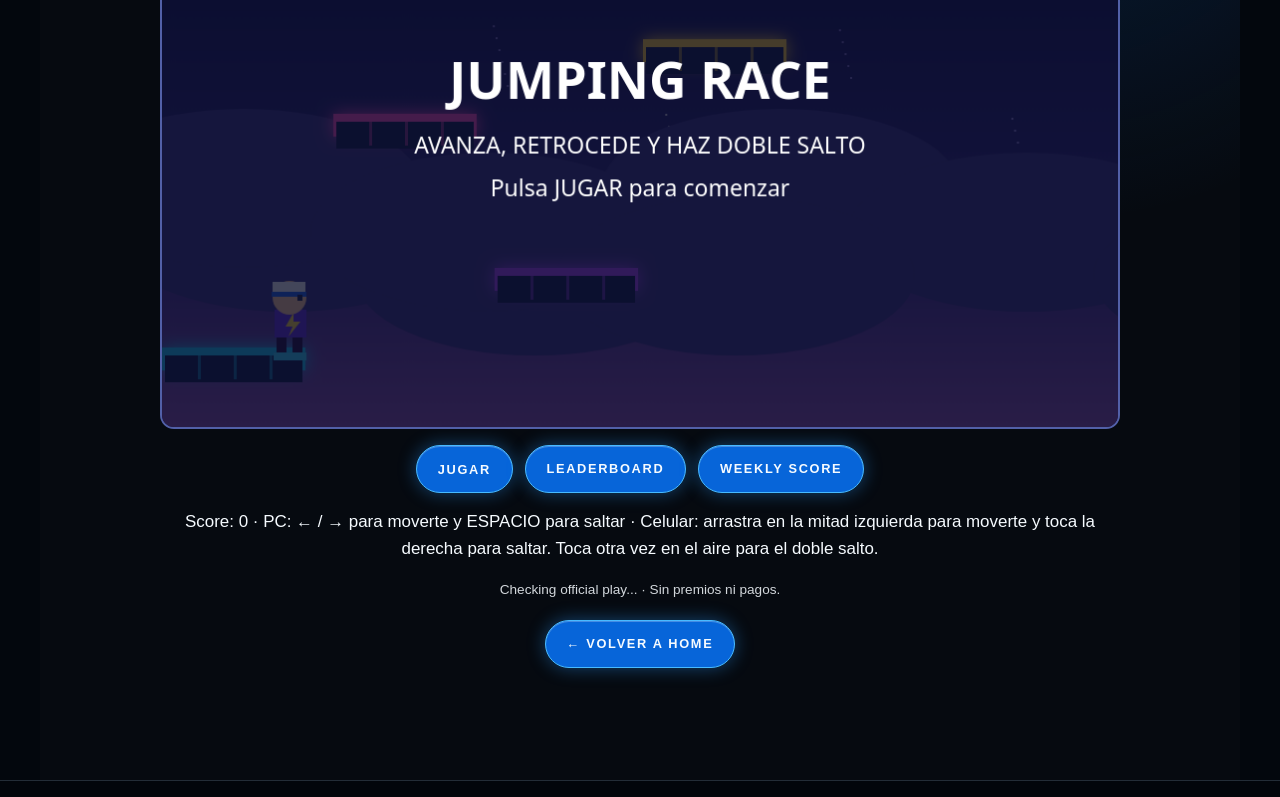
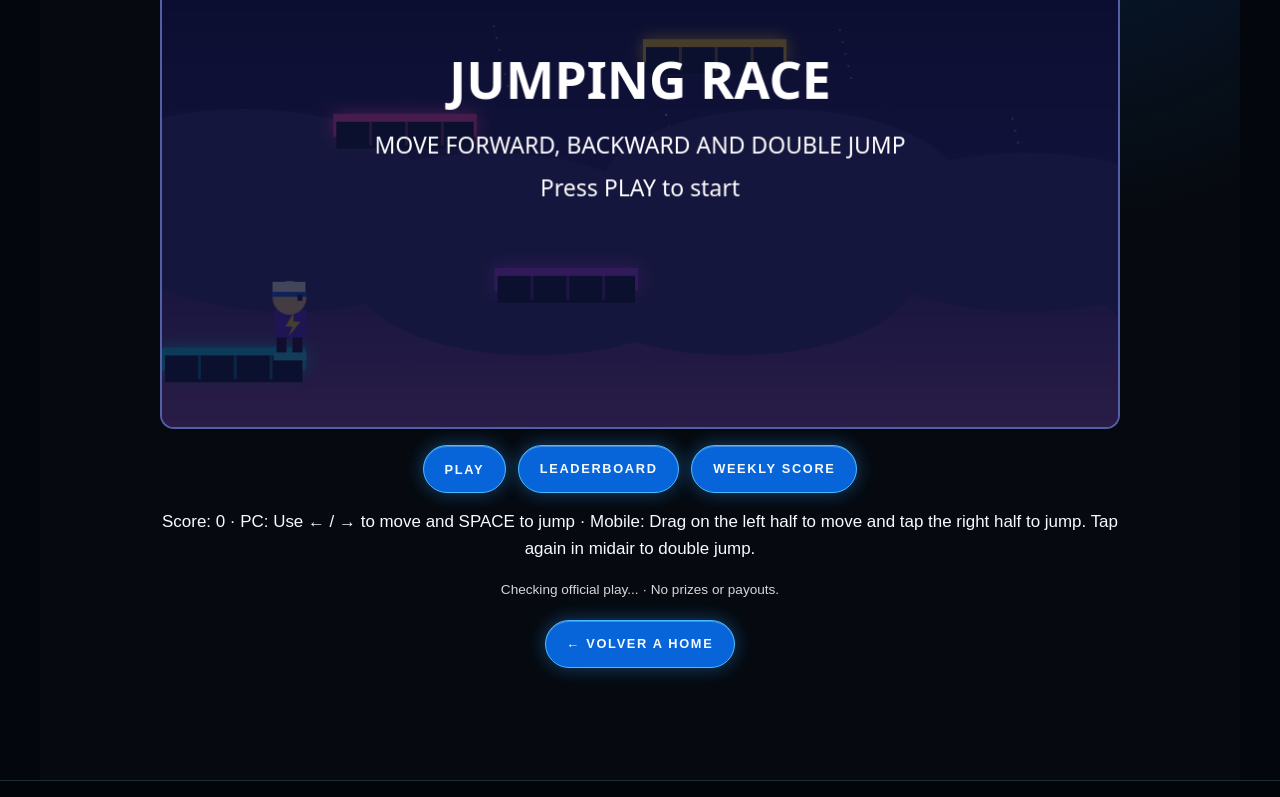
Before and after one commit to dkny-ops/race2win.app, a Next.js app: page /games/jumping-race in a window 1280 px wide. Shown: the part 570-1367 px from the top of the page. Built offline with nearby package versions, Linux system fonts and the light colour scheme; no server answers.

Commit message:
Use English throughout Jumping Race game UI and controls

```diff
--- a/components/game/jumping-race-game.tsx
+++ b/components/game/jumping-race-game.tsx
@@ -52,8 +52,8 @@ function draw(ctx:CanvasRenderingContext2D,s:JumpingRaceState){
  ctx.restore();
  ctx.fillStyle="#fff";ctx.font="bold 24px system-ui";ctx.fillText("JUMPING RACE",24,40);
  ctx.font="bold 20px system-ui";ctx.fillText("SCORE "+s.score,24,73);ctx.fillText("SPEED "+Math.round(s.speed),W-170,40);
- ctx.font="16px system-ui";ctx.fillText("DOBLE SALTO: "+(2-s.player.jumps),W-188,72);
- if(!s.started||s.over){ctx.fillStyle="rgba(7,10,35,.75)";ctx.fillRect(0,0,W,H);ctx.textAlign="center";ctx.fillStyle="#fff";ctx.font="bold 52px system-ui";ctx.fillText(s.over?"GAME OVER":"JUMPING RACE",W/2,210);ctx.font="23px system-ui";ctx.fillText(s.over?"SCORE: "+s.score:"AVANZA, RETROCEDE Y HAZ DOBLE SALTO",W/2,265);ctx.fillText(s.over?"Pulsa REINICIAR":"Pulsa JUGAR para comenzar",W/2,308);ctx.textAlign="start"}
+ ctx.font="16px system-ui";ctx.fillText("DOUBLE JUMP: "+(2-s.player.jumps),W-188,72);
+ if(!s.started||s.over){ctx.fillStyle="rgba(7,10,35,.75)";ctx.fillRect(0,0,W,H);ctx.textAlign="center";ctx.fillStyle="#fff";ctx.font="bold 52px system-ui";ctx.fillText(s.over?"GAME OVER":"JUMPING RACE",W/2,210);ctx.font="23px system-ui";ctx.fillText(s.over?"SCORE: "+s.score:"MOVE FORWARD, BACKWARD AND DOUBLE JUMP",W/2,265);ctx.fillText(s.over?"Press PLAY AGAIN":"Press PLAY to start",W/2,308);ctx.textAlign="start"}
 }
 export function JumpingRaceGame() {
   const canvas = useRef<HTMLCanvasElement>(null);
@@ -243,12 +243,12 @@ export function JumpingRaceGame() {
   const playing = status === "playing";
   return (
     <section onPointerDown={startGesture} onPointerMove={moveGesture} onPointerUp={endGesture} onPointerCancel={endGesture} onLostPointerCapture={endGesture} style={playing ? { position: "fixed", inset: 0, zIndex: 2147483000, background: "#090d2d", display: "flex", flexDirection: "column", alignItems: "center", width: "100vw", height: "100dvh", overflow: "hidden", touchAction: "none" } : { maxWidth: 960, margin: "0 auto", textAlign: "center" }}>
-      <canvas ref={canvas} width={W} height={H} aria-label="Jumping Race: usa izquierda, derecha y salto" style={playing ? { width: "100%", flex: "1 1 0", minHeight: 0, objectFit: "contain", display: "block" } : { width: "100%", height: "auto", display: "block", border: "2px solid #5260a8", borderRadius: 14, background: "#151943" }} />
+      <canvas ref={canvas} width={W} height={H} aria-label="Jumping Race: move left, right and jump" style={playing ? { width: "100%", flex: "1 1 0", minHeight: 0, objectFit: "contain", display: "block" } : { width: "100%", height: "auto", display: "block", border: "2px solid #5260a8", borderRadius: 14, background: "#151943" }} />
       {playing ? null : (
         <>
-          <div style={{ margin: "1rem 0", display: "flex", justifyContent: "center", gap: ".75rem", flexWrap: "wrap" }}><button type="button" className="button button--primary" onClick={() => void start()} disabled={starting}>{starting ? "CONECTANDO..." : status === "over" ? "REINICIAR" : "JUGAR"}</button><Link className="button button--secondary" href="/games/jumping-race/scores#leaderboard">LEADERBOARD</Link><Link className="button button--secondary" href="/games/jumping-race/scores#weekly">WEEKLY SCORE</Link></div>
-          <p>Score: {score} · PC: ← / → para moverte y ESPACIO para saltar · Celular: arrastra en la mitad izquierda para moverte y toca la derecha para saltar. Toca otra vez en el aire para el doble salto.</p>
-          <p style={{ opacity: .85, fontSize: ".85rem" }} role="status">{officialNotice} · Sin premios ni pagos.</p>
+          <div style={{ margin: "1rem 0", display: "flex", justifyContent: "center", gap: ".75rem", flexWrap: "wrap" }}><button type="button" className="button button--primary" onClick={() => void start()} disabled={starting}>{starting ? "CONNECTING..." : status === "over" ? "PLAY AGAIN" : "PLAY"}</button><Link className="button button--secondary" href="/games/jumping-race/scores#leaderboard">LEADERBOARD</Link><Link className="button button--secondary" href="/games/jumping-race/scores#weekly">WEEKLY SCORE</Link></div>
+          <p>Score: {score} · PC: Use ← / → to move and SPACE to jump · Mobile: Drag on the left half to move and tap the right half to jump. Tap again in midair to double jump.</p>
+          <p style={{ opacity: .85, fontSize: ".85rem" }} role="status">{officialNotice} · No prizes or payouts.</p>
         </>
       )}
     </section>
```
